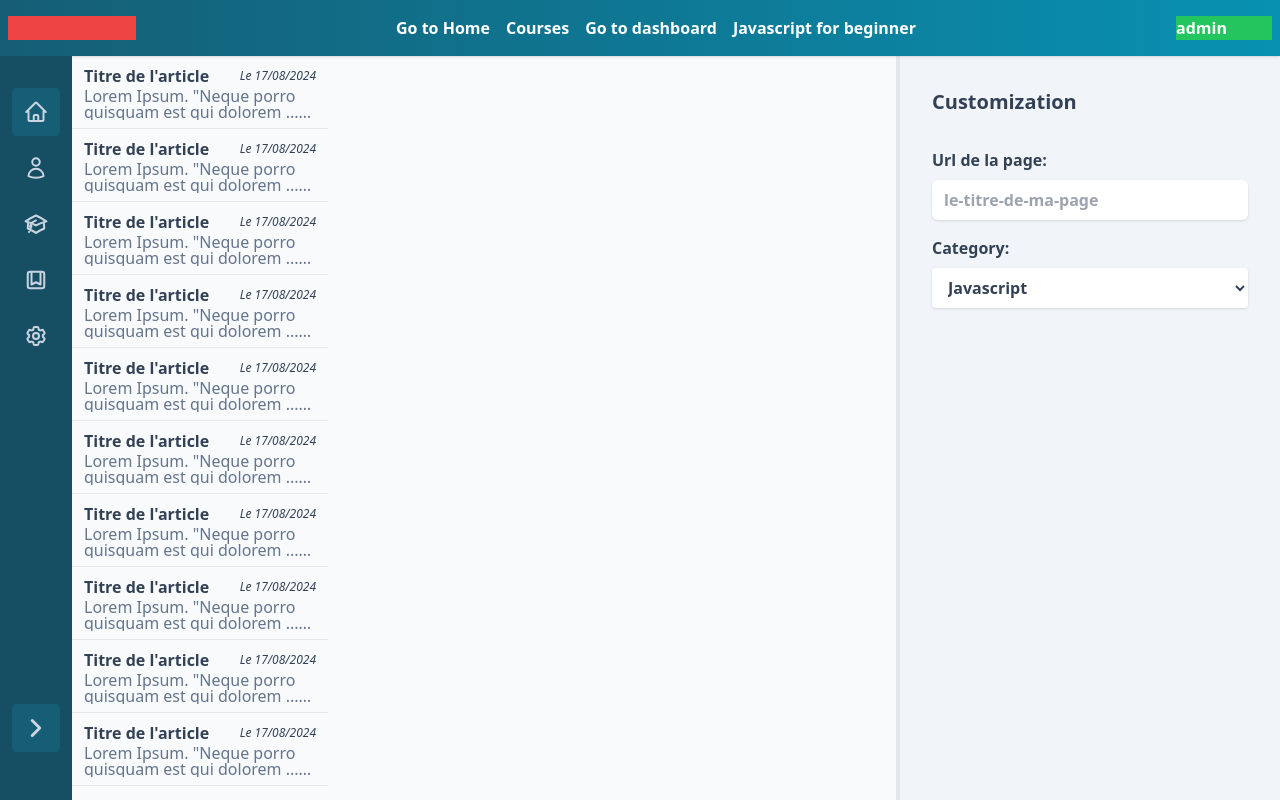
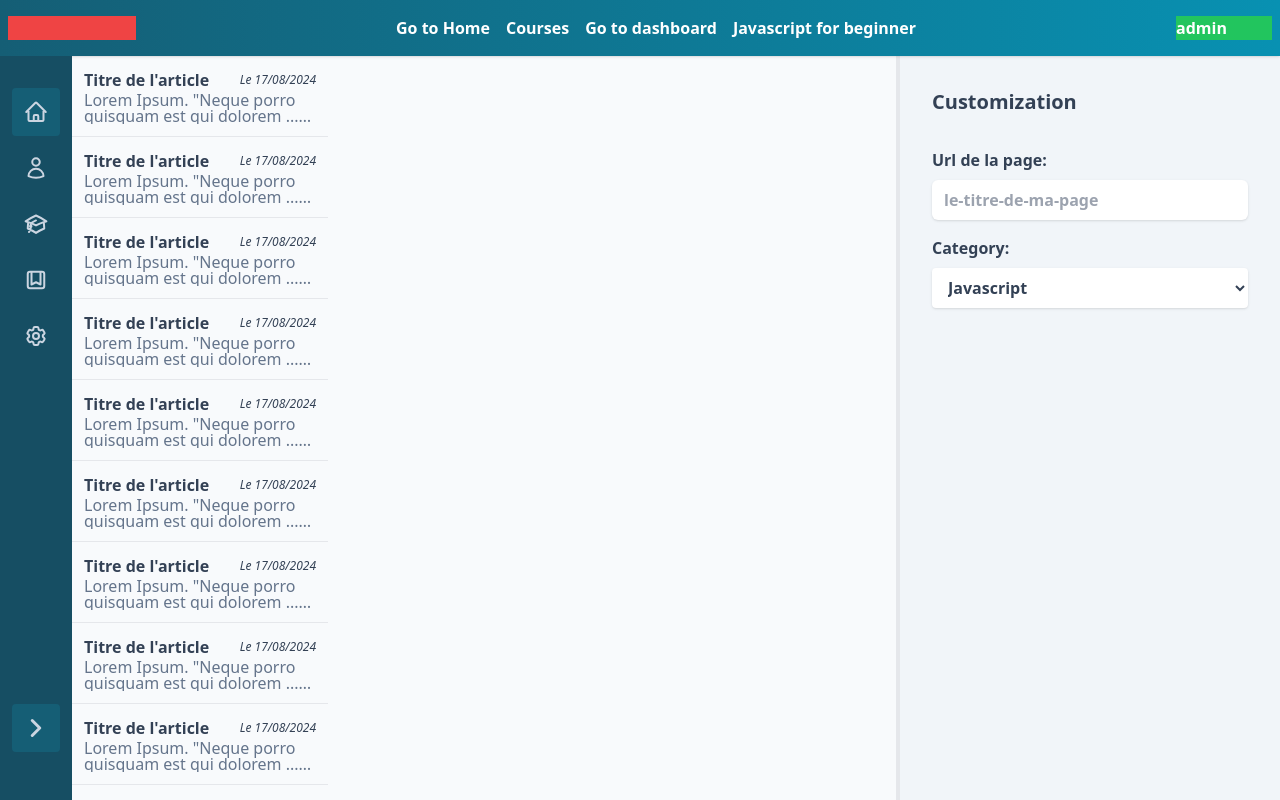
Before and after one commit to mthdht/learn, a Vue app: page /#/mthdht/lessons/create in a window 1280 px wide. Built offline with nearby package versions, Linux system fonts and the light colour scheme.

Commit message:
add hover effect on lessons list

```diff
--- a/src/pages/users/LessonCreate.vue
+++ b/src/pages/users/LessonCreate.vue
@@ -4,7 +4,7 @@
       <section
         class="w-64 bg-slate-50 h-full max-h-full overflow-auto divide-y"
       >
-        <div class="px-3 py-2" v-for="n in 15">
+        <div class="px-3 py-3 hover:bg-slate-200" v-for="n in 15">
           <h4 class="flex justify-between items-center">
             <span class="font-semibold">Titre de l'article</span>
             <span class="text-xs italic">Le 17/08/2024</span>
```
